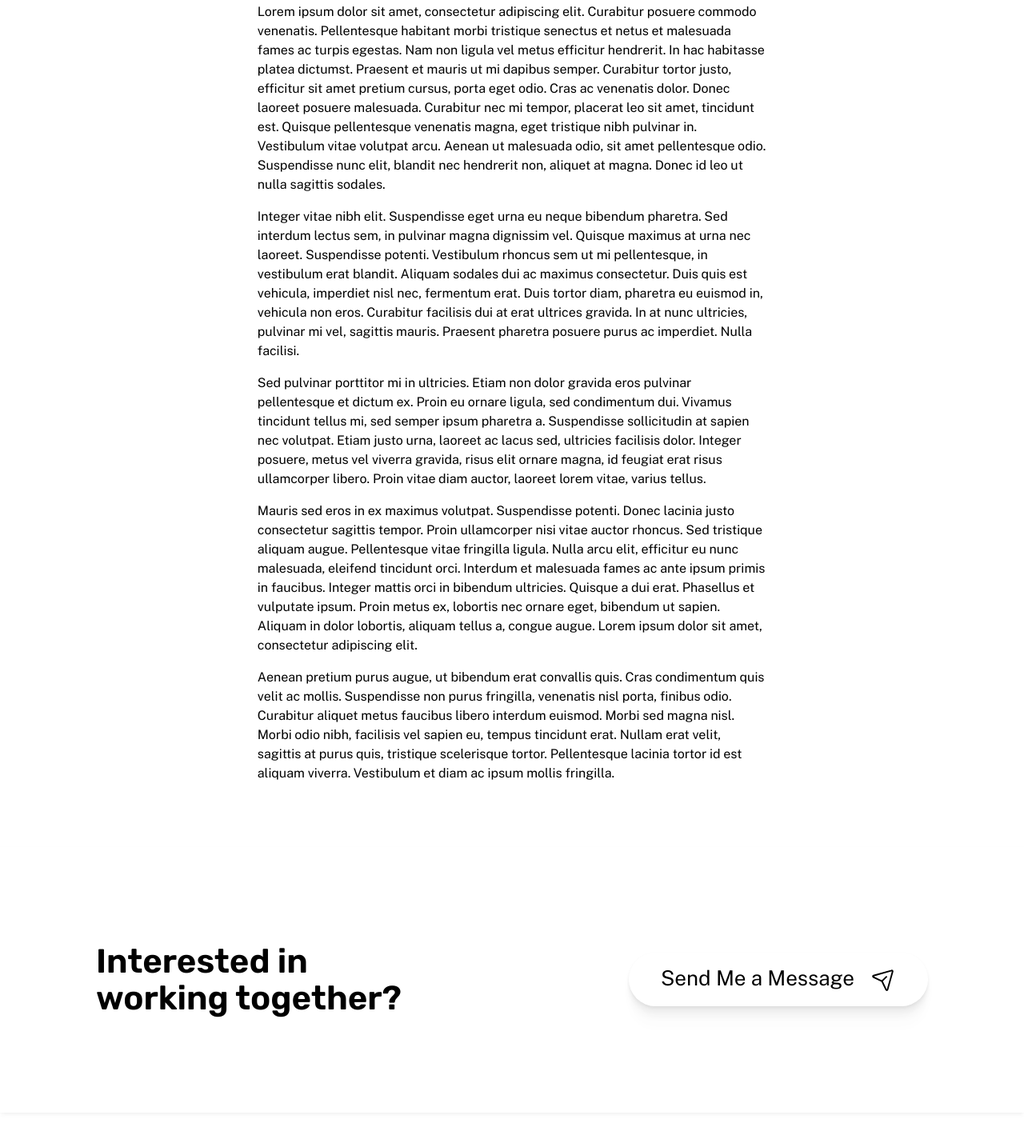
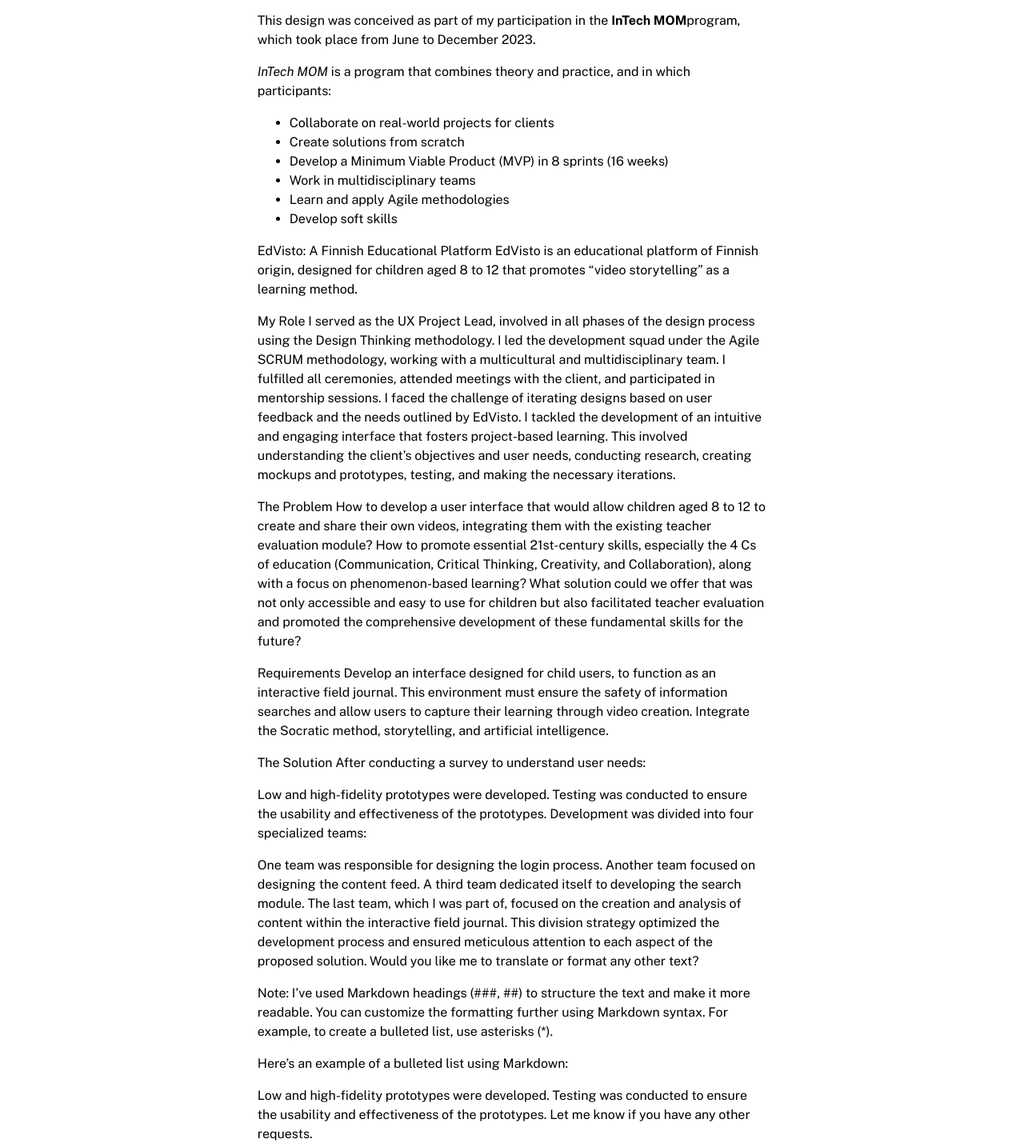
Before and after one commit to illiCristian/portfolio-web-design, an Astro site: page /work/bloom-box in a window 1280 px wide. Shown: the part 918-2352 px from the top of the page at 80% size. Built offline with nearby package versions, Linux system fonts and the light colour scheme; Astro itself is replaced by a stand-in of ours.

Commit message:
md added

```diff
--- a/src/content/work/bloom-box.md
+++ b/src/content/work/bloom-box.md
@@ -1,23 +1,63 @@
 ---
-title: Bloom Box
+title: Ed Visto
 publishDate: 2019-12-01 00:00:00
-img: /assets/stock-2.jpg
+img: /assets/edVisto.png
 img_alt: A bright pink sheet of paper used to wrap flowers curves in front of rich blue background
 description: |
-  We paired with a cutting-edge music API and a team of horticulturalists
-  to build AI-generated playlists that maximize houseplant health.
+  EdVisto is an educational platform of Finnish origin, designed for children from 8 to 12 years old, which promotes "video storytelling" as a learning method.
 tags:
-  - Dev
-  - Branding
-  - Backend
+  - Ux Project Lead
 ---
 
-Lorem ipsum dolor sit amet, consectetur adipiscing elit. Curabitur posuere commodo venenatis. Pellentesque habitant morbi tristique senectus et netus et malesuada fames ac turpis egestas. Nam non ligula vel metus efficitur hendrerit. In hac habitasse platea dictumst. Praesent et mauris ut mi dapibus semper. Curabitur tortor justo, efficitur sit amet pretium cursus, porta eget odio. Cras ac venenatis dolor. Donec laoreet posuere malesuada. Curabitur nec mi tempor, placerat leo sit amet, tincidunt est. Quisque pellentesque venenatis magna, eget tristique nibh pulvinar in. Vestibulum vitae volutpat arcu. Aenean ut malesuada odio, sit amet pellentesque odio. Suspendisse nunc elit, blandit nec hendrerit non, aliquet at magna. Donec id leo ut nulla sagittis sodales.
+This design was conceived as part of my participation in the **InTech MOM**program, which took place from June to December 2023.
 
-Integer vitae nibh elit. Suspendisse eget urna eu neque bibendum pharetra. Sed interdum lectus sem, in pulvinar magna dignissim vel. Quisque maximus at urna nec laoreet. Suspendisse potenti. Vestibulum rhoncus sem ut mi pellentesque, in vestibulum erat blandit. Aliquam sodales dui ac maximus consectetur. Duis quis est vehicula, imperdiet nisl nec, fermentum erat. Duis tortor diam, pharetra eu euismod in, vehicula non eros. Curabitur facilisis dui at erat ultrices gravida. In at nunc ultricies, pulvinar mi vel, sagittis mauris. Praesent pharetra posuere purus ac imperdiet. Nulla facilisi.
+_InTech MOM_ is a program that combines theory and practice, and in which participants:
 
-Sed pulvinar porttitor mi in ultricies. Etiam non dolor gravida eros pulvinar pellentesque et dictum ex. Proin eu ornare ligula, sed condimentum dui. Vivamus tincidunt tellus mi, sed semper ipsum pharetra a. Suspendisse sollicitudin at sapien nec volutpat. Etiam justo urna, laoreet ac lacus sed, ultricies facilisis dolor. Integer posuere, metus vel viverra gravida, risus elit ornare magna, id feugiat erat risus ullamcorper libero. Proin vitae diam auctor, laoreet lorem vitae, varius tellus.
+- Collaborate on real-world projects for clients
+- Create solutions from scratch
+- Develop a Minimum Viable Product (MVP) in 8 sprints (16 weeks)
+- Work in multidisciplinary teams
+- Learn and apply Agile methodologies
+- Develop soft skills
 
-Mauris sed eros in ex maximus volutpat. Suspendisse potenti. Donec lacinia justo consectetur sagittis tempor. Proin ullamcorper nisi vitae auctor rhoncus. Sed tristique aliquam augue. Pellentesque vitae fringilla ligula. Nulla arcu elit, efficitur eu nunc malesuada, eleifend tincidunt orci. Interdum et malesuada fames ac ante ipsum primis in faucibus. Integer mattis orci in bibendum ultricies. Quisque a dui erat. Phasellus et vulputate ipsum. Proin metus ex, lobortis nec ornare eget, bibendum ut sapien. Aliquam in dolor lobortis, aliquam tellus a, congue augue. Lorem ipsum dolor sit amet, consectetur adipiscing elit.
+EdVisto: A Finnish Educational Platform
+EdVisto is an educational platform of Finnish origin, designed for children aged 8 to 12 that promotes "video storytelling" as a learning method.
 
-Aenean pretium purus augue, ut bibendum erat convallis quis. Cras condimentum quis velit ac mollis. Suspendisse non purus fringilla, venenatis nisl porta, finibus odio. Curabitur aliquet metus faucibus libero interdum euismod. Morbi sed magna nisl. Morbi odio nibh, facilisis vel sapien eu, tempus tincidunt erat. Nullam erat velit, sagittis at purus quis, tristique scelerisque tortor. Pellentesque lacinia tortor id est aliquam viverra. Vestibulum et diam ac ipsum mollis fringilla.
+My Role
+I served as the UX Project Lead, involved in all phases of the design process using the Design Thinking methodology.
+I led the development squad under the Agile SCRUM methodology, working with a multicultural and multidisciplinary team. I fulfilled all ceremonies, attended meetings with the client, and participated in mentorship sessions.
+I faced the challenge of iterating designs based on user feedback and the needs outlined by EdVisto.
+I tackled the development of an intuitive and engaging interface that fosters project-based learning. This involved understanding the client's objectives and user needs, conducting research, creating mockups and prototypes, testing, and making the necessary iterations.
+
+The Problem
+How to develop a user interface that would allow children aged 8 to 12 to create and share their own videos, integrating them with the existing teacher evaluation module?
+How to promote essential 21st-century skills, especially the 4 Cs of education (Communication, Critical Thinking, Creativity, and Collaboration), along with a focus on phenomenon-based learning?
+What solution could we offer that was not only accessible and easy to use for children but also facilitated teacher evaluation and promoted the comprehensive development of these fundamental skills for the future?
+
+Requirements
+Develop an interface designed for child users, to function as an interactive field journal.
+This environment must ensure the safety of information searches and allow users to capture their learning through video creation.
+Integrate the Socratic method, storytelling, and artificial intelligence.
+
+The Solution
+After conducting a survey to understand user needs:
+
+Low and high-fidelity prototypes were developed.
+Testing was conducted to ensure the usability and effectiveness of the prototypes.
+Development was divided into four specialized teams:
+
+One team was responsible for designing the login process.
+Another team focused on designing the content feed.
+A third team dedicated itself to developing the search module.
+The last team, which I was part of, focused on the creation and analysis of content within the interactive field journal. This division strategy optimized the development process and ensured meticulous attention to each aspect of the proposed solution.
+Would you like me to translate or format any other text?
+
+Note: I've used Markdown headings (###, ##) to structure the text and make it more readable. You can customize the formatting further using Markdown syntax. For example, to create a bulleted list, use asterisks (\*).
+
+Here's an example of a bulleted list using Markdown:
+
+Low and high-fidelity prototypes were developed.
+Testing was conducted to ensure the usability and effectiveness of the prototypes.
+Let me know if you have any other requests.
+
+![Texto alternativo](/assets/edVisto.png)
```
Also changed, not shown: public/assets/edVisto.png (added).
